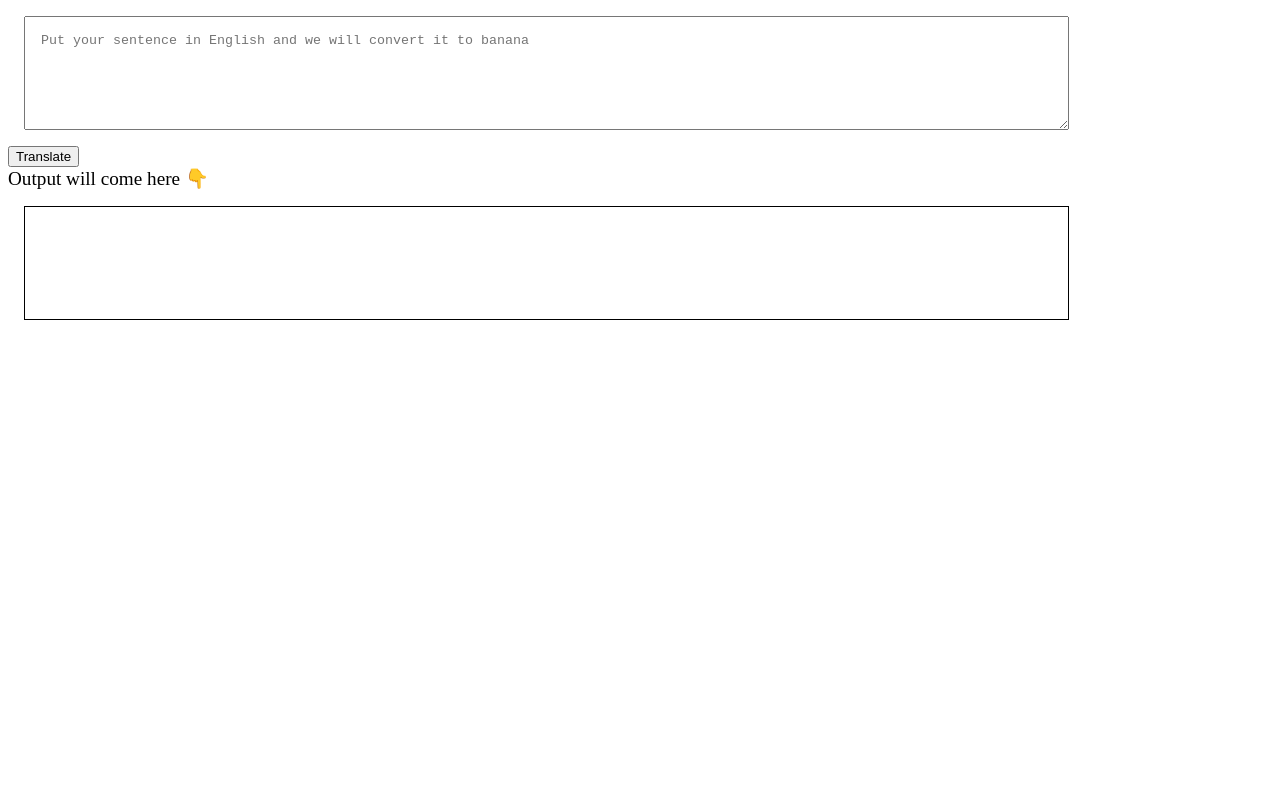
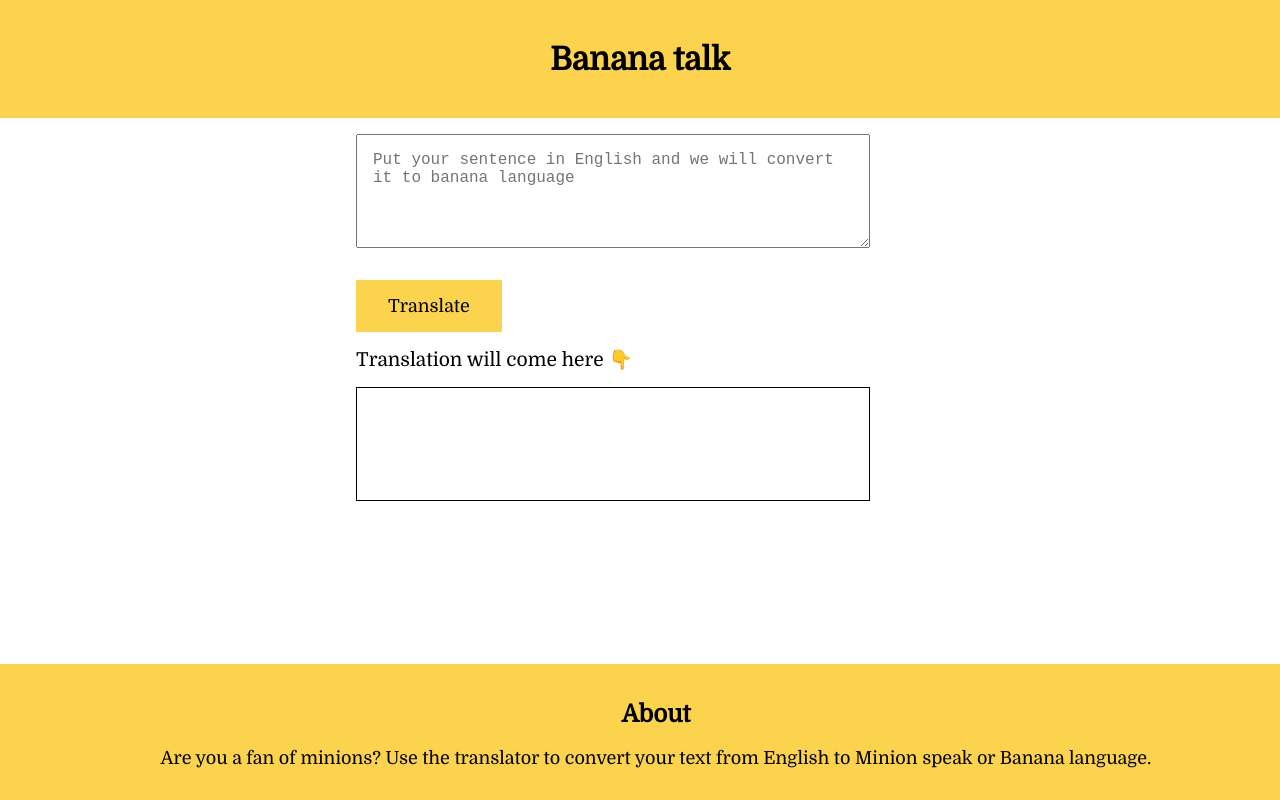
Before and after one commit to jagadish-patil/jp-banana-speak, a plain HTML site: page index.html in a window 1280 px wide. Drawn offline with Linux system fonts and the light colour scheme.

Commit message:
docs: style added

```diff
--- a/index.html
+++ b/index.html
@@ -4,30 +4,29 @@
     <meta charset="UTF-8">
     <meta name="viewport" content="width=device-width, initial-scale=1.0">
     <title>banana speak</title>
-    <style>
-        textarea {
-            width: 80%;
-            height: 10vh;
-            display: block;
-            margin: 1rem;
-            padding: 1rem;
-        }
-        #output {
-            border: 1px solid black;
-            height: 10vh;
-            width: 80%;
-            margin: 1rem;
-            padding: 1rem;
-        }
-    </style>
+    <link rel="stylesheet" href="/styles.css" />
 </head>
 <body>
-    <textarea id="txt-input" placeholder="Put your sentence in English and we will convert it to banana"></textarea>
+
+    <header>
+        <h1>Banana talk</h1>
+    </header>
+
+    <div class="container">
+
+    <textarea id="txt-input" placeholder="Put your sentence in English and we will convert it to banana language"></textarea>
 
     <button id="btn-translate">Translate</button>
 
-    <div style="font-size: larger;">Output will come here 👇</div>
+    <div style="font-size: larger;padding: 0rem 1rem;">Translation will come here 👇</div>
     <div id="output"></div>
+
+    </div>
+
+    <footer class="footer">
+        <h2>About</h2>
+        <p>Are you a fan of minions? Use the translator to convert your text from English to Minion speak or Banana language.</p>
+    </footer>
 
     <script src="app.js" type="text/javascript"></script>
 </body>
--- /dev/null
+++ b/styles.css
@@ -0,0 +1,65 @@
+@import url('https://fonts.googleapis.com/css2?family=Domine&display=swap');
+
+:root {
+    --primary: #FCD34D;
+}
+
+body {
+    margin: 0;
+    font-family: 'Domine', serif;
+}
+
+header {
+    margin: 0;
+    background-color: var(--primary);
+    text-align: center;
+    padding: 1.2rem;
+}
+
+.container {
+    max-width:600px;
+    margin: auto;
+}
+
+textarea {
+    width: 80%;
+    height: 10vh;
+    display: block;
+    margin: 1rem;
+    padding: 1rem;
+    font-size: large;
+}
+
+#output {
+    border: 1px solid black;
+    height: 10vh;
+    width: 80%;
+    margin: 1rem;
+    padding: 1rem;
+    font-size: large;
+}
+
+button {
+    background-color: var(--primary);
+    border: none;
+    margin: 1rem 1rem;
+    padding: 1rem 2rem;
+    font-family: 'Domine', serif;
+    font-size: large;
+}
+
+footer {
+    position: fixed;
+    bottom: 0;
+    width: 100%;
+    padding: 1rem;
+    background-color: var(--primary);
+    text-align: center;
+    margin: auto;
+}
+
+p {
+    display: block;
+    margin: 1rem;
+    font-size: large;
+}
```
